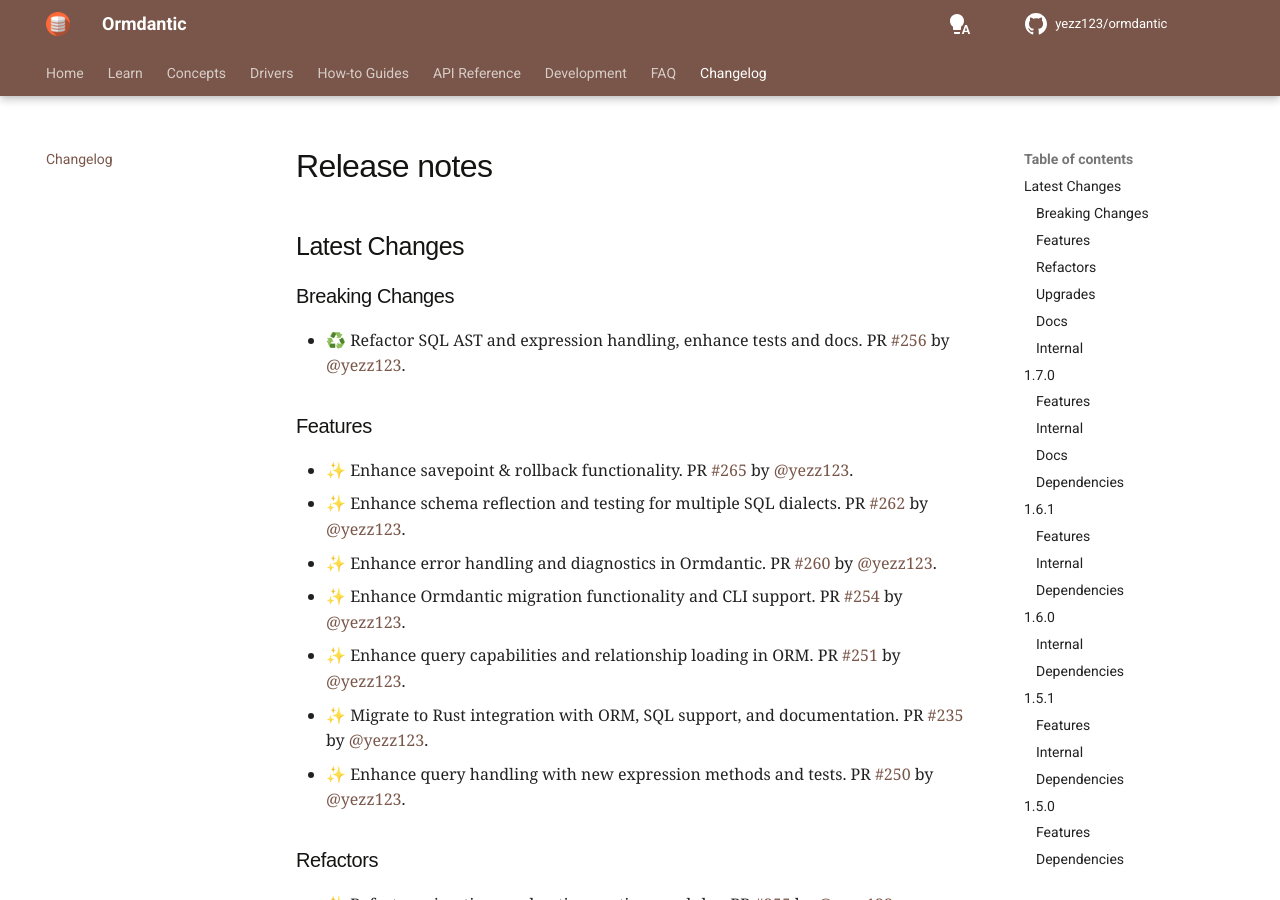
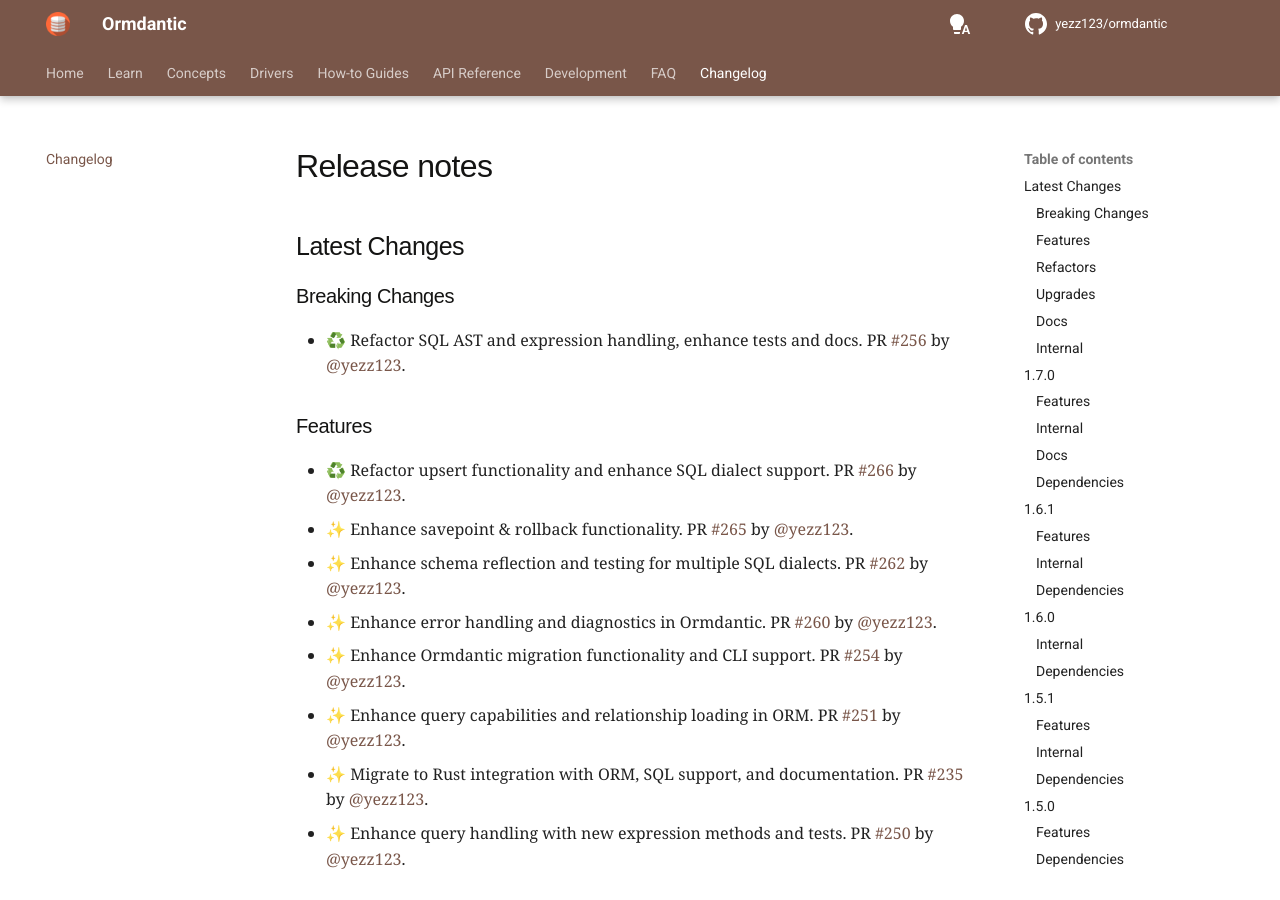
Before and after one commit to yezz123/ormdantic, an MkDocs documentation site: the page built from docs/release.md, in a window 1280 px wide and 900 px high. Built offline with MkDocs 1.6.1 and Material for MkDocs 9.7.7, drawn with Linux system fonts in a browser that asks for light colours; comment, search, counter and statistics services are not loaded.

Commit message:
📝 Update release notes
[skip ci]

```diff
--- a/docs/release.md
+++ b/docs/release.md
@@ -8,6 +8,7 @@
 
 ### Features
 
+* ♻️ Refactor upsert functionality and enhance SQL dialect support. PR [#266](https://github.com/yezz123/ormdantic/pull/266) by [@yezz123](https://github.com/yezz123).
 * ✨ Enhance savepoint & rollback functionality. PR [#265](https://github.com/yezz123/ormdantic/pull/265) by [@yezz123](https://github.com/yezz123).
 * ✨ Enhance schema reflection and testing for multiple SQL dialects. PR [#262](https://github.com/yezz123/ormdantic/pull/262) by [@yezz123](https://github.com/yezz123).
 * ✨ Enhance error handling and diagnostics in Ormdantic. PR [#260](https://github.com/yezz123/ormdantic/pull/260) by [@yezz123](https://github.com/yezz123).
```
